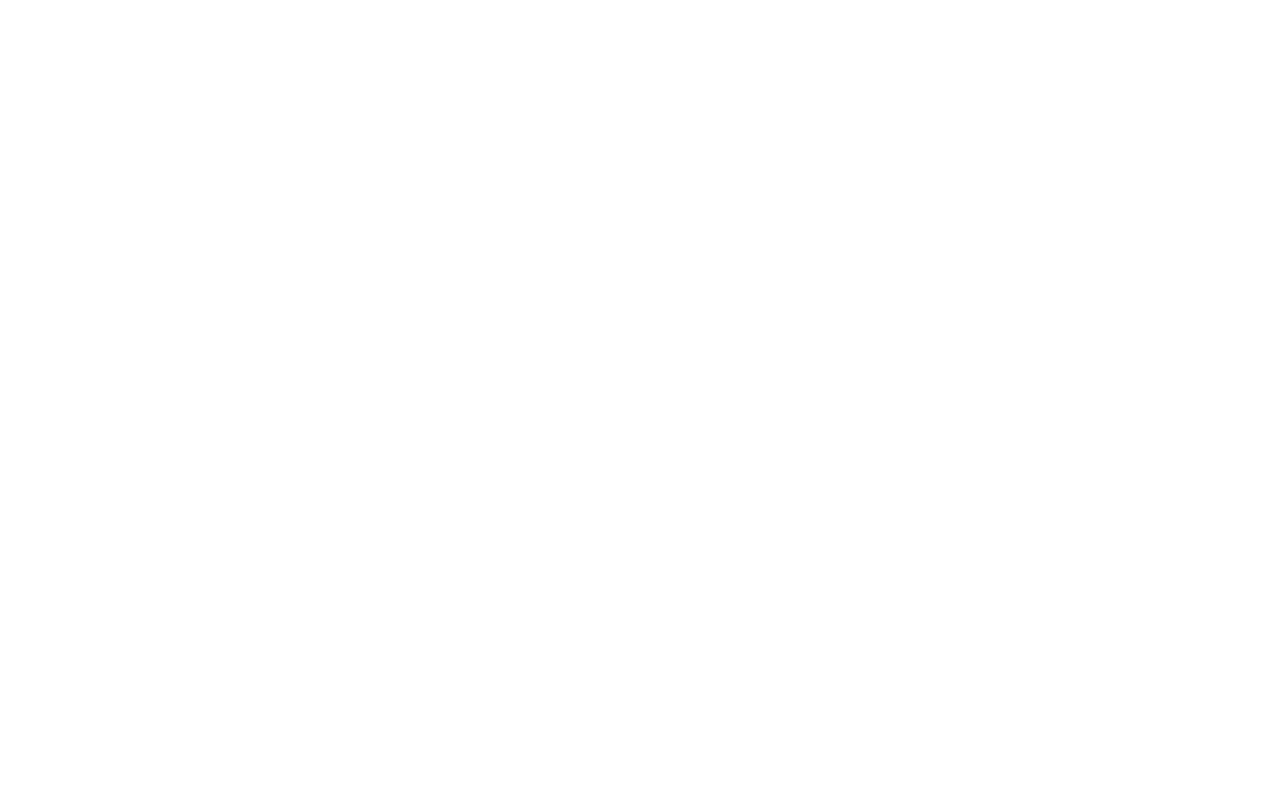
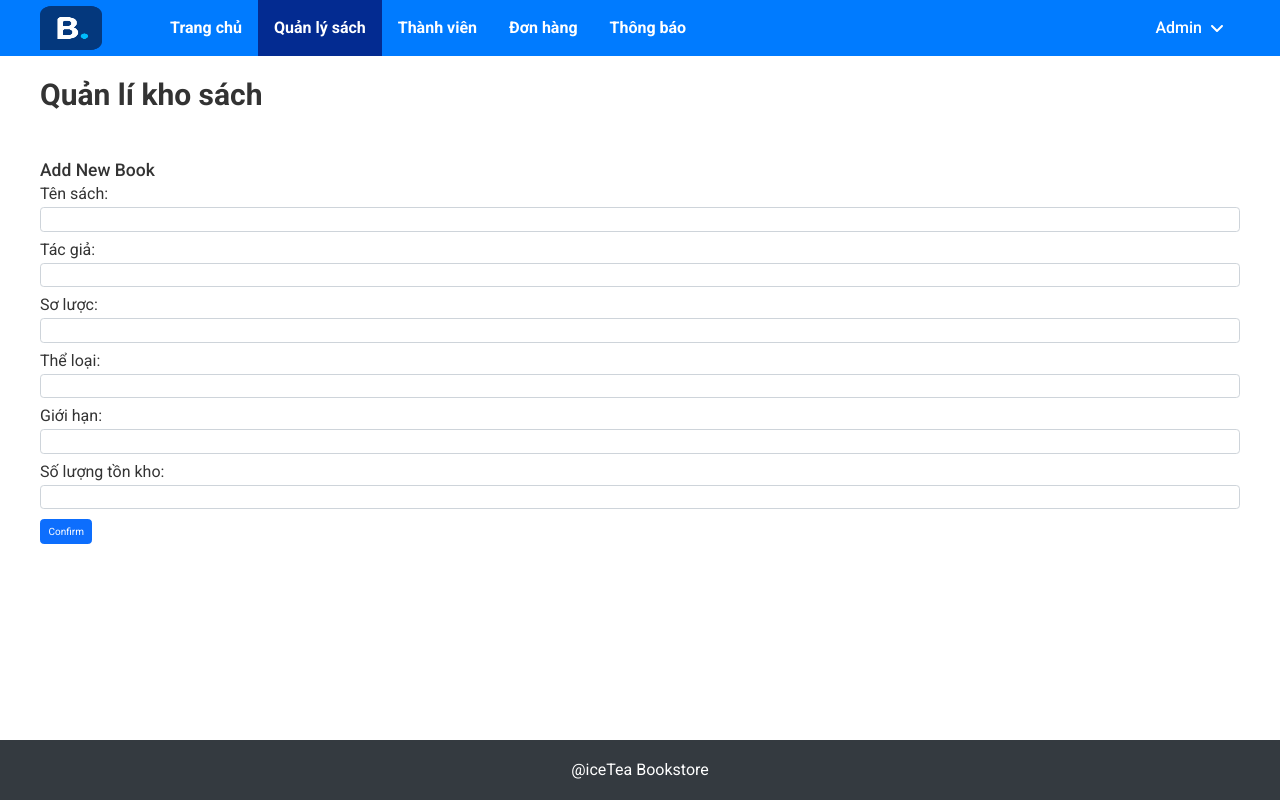
Before and after one commit to vuong2404/DACNPM-HK221-Bookstore-website, a React (Create React App) app in the folder client/: page /manage-book in a window 1280 px wide. Before the commit this address had no page. Built offline with nearby package versions, Linux system fonts and the light colour scheme.

Commit message:
add in CRUD

```diff
--- /dev/null
+++ b/client/src/pages/AdminPages/CRUDBook/AddForm.js
@@ -0,0 +1,41 @@
+
+import React, { Component } from 'react';
+
+export default class Create extends Component {
+    render() {
+        return (
+            <div style={{marginTop: 50}}>
+                <h3>Add New Book</h3>
+                <form>
+                    <div className="form-group">
+                        <label>Tên sách:  </label>
+                        <input type="text" className="form-control"/>
+                    </div>
+                    <div className="form-group">
+                        <label>Tác giả: </label>
+                        <input type="text" className="form-control"/>
+                    </div>
+                    <div className="form-group">
+                        <label>Sơ lược: </label>
+                        <input type="text" className="form-control"/>
+                    </div>
+                    <div className="form-group">
+                        <label>Thể loại: </label>
+                        <input type="text" className="form-control"/>
+                    </div>
+                    <div className="form-group">
+                        <label>Giới hạn: </label>
+                        <input type="text" className="form-control"/>
+                    </div>
+                    <div className="form-group">
+                        <label>Số lượng tồn kho: </label>
+                        <input type="text" className="form-control"/>
+                    </div>
+                    <div className="form-group">
+                        <input type="submit" value="Confirm" className="btn btn-primary"/>
+                    </div>
+                </form>
+            </div>
+        )
+    }
+}
--- a/client/src/pages/AdminPages/pages/Home.js
+++ b/client/src/pages/AdminPages/pages/Home.js
@@ -16,7 +16,7 @@
     {
         name: 'Quản lý sách',
         description: 'Thêm, sửa, xóa, cập nhật thông tin sách trên trang web',
-        goto: '/manage-books',
+        goto: '/manage-book',
     },
     {
         name: 'Quản lý đơn hàng',
--- /dev/null
+++ b/client/src/pages/AdminPages/pages/ManageBook.js
@@ -0,0 +1,33 @@
+import Dropdown from 'react-bootstrap/Dropdown';
+import 'bootstrap/dist/css/bootstrap.min.css';
+import { useReducer } from 'react';
+import DropdownToggle from 'react-bootstrap/esm/DropdownToggle';
+import DropdownMenu from 'react-bootstrap/esm/DropdownMenu';
+import DropdownItem from 'react-bootstrap/esm/DropdownItem';
+
+import DefaultLayout from '../DefaultLayout';
+import classNames from 'classnames/bind';
+import styles from './AdminPage.module.scss';
+import MyButton from '~/components/Button';
+import reducer from '../reducer/orderReducer';
+import { setPage, gotoFirstPage, gotoLastPage, setNumberLine } from '../reducer/action';
+import OrderItem from '../component/OrderItem/OrderItem';
+import Status from '~/components/OrderStatus/OrderStatus';
+
+import Create from '../CRUDBook/AddForm';
+const cx = classNames.bind(styles);
+
+//fetch API
+
+
+function ManageBook() {
+    return(
+        <DefaultLayout>
+            <h1 className={cx('heading')}>Quản lí kho sách</h1>
+            <Create />
+        </DefaultLayout>
+    )
+
+}
+
+export default ManageBook;
--- a/client/src/routes/index.js
+++ b/client/src/routes/index.js
@@ -1,8 +1,10 @@
 import AdminHomePage from '~/pages/AdminPages/pages/Home';
 import ManageOrder from '~/pages/AdminPages/pages/ManageOrder';
+import ManageBook from '~/pages/AdminPages/pages/ManageBook';
 import OrderDetail from '~/pages/AdminPages/pages/OrderDetails';
 import HomePage from '~/pages/CustomerPages/pages/HomePage';
 import Cart from '~/pages/CustomerPages/pages/CartPages/Cart';
+
 import Payment from '~/pages/CustomerPages/pages/Paymentpage/Payment';
 
 const routes = [
@@ -18,6 +20,10 @@
         component: ManageOrder,
     },
     {
+        path: '/manage-book',
+        component: ManageBook
+    },
+    {
         path: '/manage-order/details',
         component: OrderDetail,
     },
```
